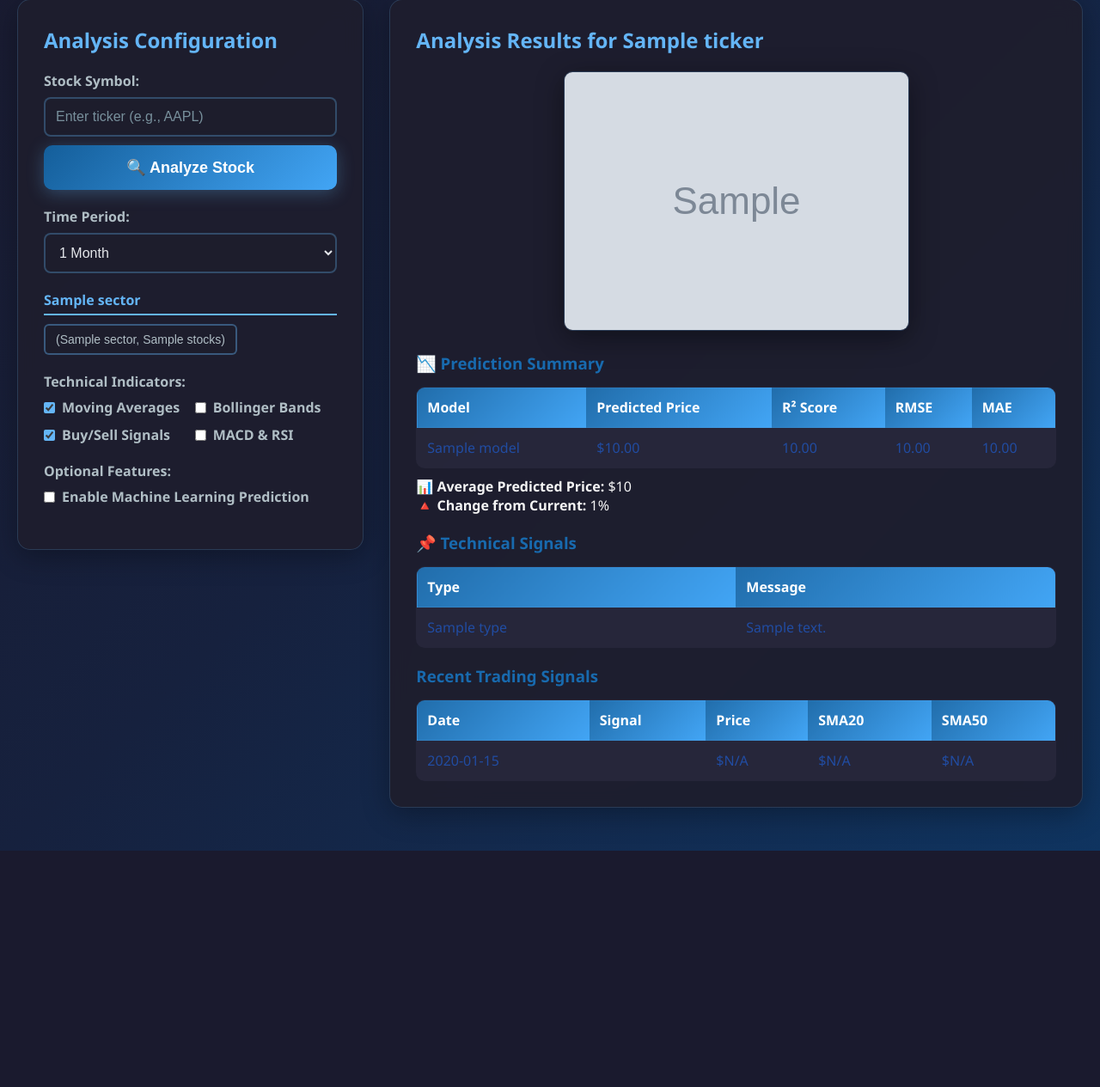
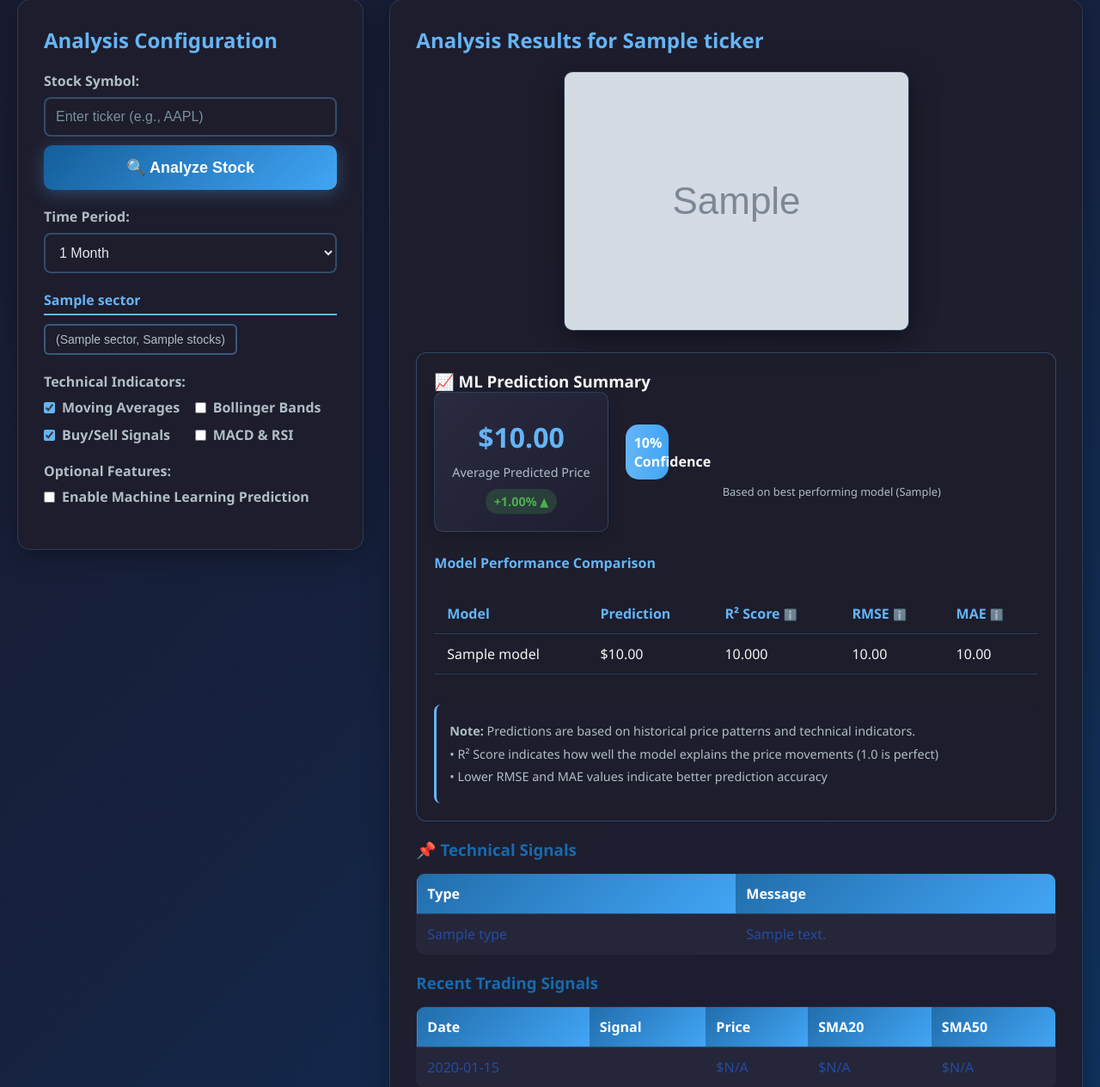
Before and after one commit to anvragsingh/Top-50_Stocks_Analyzer, a Flask app: template templates/index.html in a window 1280 px wide. Shown: the part 266-1531 px from the top of the page at 86% size. Before the commit the page ends 1256 px from the top, so only its background shows below. Run offline with Flask 3, Linux system fonts and the light colour scheme; the template is opened without the code that fills it: most values are stand-ins (such as "Sample title", 1, 10 or a date in 2020); grey boxes marked "Sample" are stand-in pictures; data that the repository does not hold is empty.

Commit message:
enhance code productivity

```diff
--- a/app.py
+++ b/app.py
@@ -152,71 +152,116 @@
 
     def prepare_features(self, df: pd.DataFrame) -> pd.DataFrame:
         """Prepare comprehensive feature set with technical indicators."""
-        df = df.copy()
+        try:
+            df = df.copy()
 
-        # Add basic price features
-        df['price_change'] = df['Close'].pct_change()
-        df['price_change_lag1'] = df['price_change'].shift(1)
-        df['high_low_ratio'] = df['High'] / df['Low']
-        df['open_close_ratio'] = df['Open'] / df['Close']
+            # Basic price features
+            df['price_change'] = df['Close'].pct_change()
+            df['price_change_lag1'] = df['price_change'].shift(1)
+            df['price_change_lag2'] = df['price_change'].shift(2)
+            df['high_low_ratio'] = df['High'] / df['Low']
+            df['open_close_ratio'] = df['Open'] / df['Close']
+            df['close_open_ratio'] = df['Close'] / df['Open']
 
-        # Add moving averages
-        df = TechnicalIndicators.moving_averages(df)
+            # Add moving averages
+            df = TechnicalIndicators.moving_averages(df)
 
-        # Add RSI
-        df['RSI'] = TechnicalIndicators.rsi(df)
+            # Add RSI
+            df['RSI'] = TechnicalIndicators.rsi(df)
 
-        # Add MACD
-        macd, signal, histogram = TechnicalIndicators.macd(df)
-        df['MACD'] = macd
-        df['MACD_Signal'] = signal
-        df['MACD_Histogram'] = histogram
+            # Add MACD
+            macd, signal, histogram = TechnicalIndicators.macd(df)
+            df['MACD'] = macd
+            df['MACD_Signal'] = signal
+            df['MACD_Histogram'] = histogram
 
-        # Add Bollinger Bands
-        bb_upper, bb_lower, bb_middle = TechnicalIndicators.bollinger_bands(df)
-        df['BB_Upper'] = bb_upper
-        df['BB_Lower'] = bb_lower
-        df['BB_Width'] = (bb_upper - bb_lower) / bb_middle
+            # Add Bollinger Bands
+            bb_upper, bb_lower, bb_middle = TechnicalIndicators.bollinger_bands(df)
+            df['BB_Upper'] = bb_upper
+            df['BB_Lower'] = bb_lower
+            df['BB_Middle'] = bb_middle
+            df['BB_Width'] = (bb_upper - bb_lower) / bb_middle
 
-        # Add volatility
-        df['Volatility_10'] = df['Close'].rolling(window=min(10, len(df)//2)).std()
+            # Add volatility
+            for window in [5, 10, 20]:
+                if len(df) > window:
+                    df[f'Volatility_{window}'] = df['Close'].pct_change().rolling(window=window).std()
 
-        # Add momentum
-        momentum_period = min(5, len(df)//3)
-        if momentum_period > 0:
-            df['Momentum'] = df['Close'] / df['Close'].shift(momentum_period) - 1
+            # Add momentum
+            for period in [5, 10, 20]:
+                if len(df) > period:
+                    df[f'Momentum_{period}'] = df['Close'].pct_change(periods=period)
 
-        # Add target variable (future prices)
-        df['target'] = df['Close'].shift(-self.forecast_horizon)
+            # Add volume features if available
+            if 'Volume' in df.columns:
+                df['Volume_MA_5'] = df['Volume'].rolling(window=5).mean()
+                df['Volume_MA_20'] = df['Volume'].rolling(window=20).mean()
+                df['Volume_Ratio'] = df['Volume_MA_5'] / df['Volume_MA_20']
 
-        return df
+            # Add target variable (future prices)
+            df['target'] = df['Close'].shift(-self.forecast_horizon)
+
+            # Drop any remaining NaN values
+            df = df.dropna()
+
+            return df
+
+        except Exception as e:
+            logger.error(f"Error in prepare_features: {str(e)}", exc_info=True)
+            raise
 
     def select_features(self, df: pd.DataFrame) -> List[str]:
         """Select relevant features for modeling."""
-        exclude_cols = ['Date', 'Open', 'High', 'Low', 'Close', 'Volume', 'target']
-        feature_cols = [col for col in df.columns if col not in exclude_cols]
+        try:
+            # Always exclude these columns
+            exclude_cols = ['Date', 'Open', 'High', 'Low', 'Close', 'Volume', 'target']
 
-        # Remove features with too many NaN values
-        nan_threshold = 0.5
-        feature_cols = [col for col in feature_cols
-                       if df[col].isna().sum() / len(df) < nan_threshold]
+            # Get all available features
+            all_features = [col for col in df.columns if col not in exclude_cols]
 
-        return feature_cols
+            if not all_features:
+                logger.warning("No features available after basic filtering")
+                return []
+
+            # Remove features with too many NaN values (more than 30%)
+            nan_threshold = 0.3
+            valid_features = [col for col in all_features
+                           if df[col].isna().sum() / len(df) < nan_threshold]
+
+            # If we still have no features, try to keep at least the price-based ones
+            if not valid_features:
+                logger.warning("Falling back to basic price features")
+                valid_features = [col for col in all_features
+                               if any(x in col.lower() for x in ['price', 'close', 'rsi', 'macd'])]
+
+            logger.info(f"Selected {len(valid_features)} features for modeling")
+            return valid_features
+
+        except Exception as e:
+            logger.error(f"Error in select_features: {str(e)}", exc_info=True)
+            return []
 
     def train_and_predict(self, df: pd.DataFrame) -> Dict:
         """Train models and make predictions."""
         try:
+            logger.info(f"Starting prediction with {len(df)} data points")
+
             # Prepare features
             df_features = self.prepare_features(df)
-            df_clean = df_features.dropna()
 
-            if len(df_clean) < 30:
-                raise ValueError("Insufficient clean data for prediction")
+            if len(df_features) < 30:
+                raise ValueError(f"Insufficient clean data for prediction (only {len(df_features)} points)")
 
-            self.feature_columns = self.select_features(df_clean)
+            # Select features
+            self.feature_columns = self.select_features(df_features)
 
-            X = df_clean[self.feature_columns].values
-            y = df_clean['target'].values
+            if not self.feature_columns:
+                raise ValueError("No valid features selected for modeling")
+
+            logger.info(f"Using features: {', '.join(self.feature_columns[:10])}...")
+
+            X = df_features[self.feature_columns].values
+            y = df_features['target'].values
 
             # Remove rows where target is NaN
             valid_idx = ~np.isnan(y)
@@ -224,35 +269,53 @@
             y = y[valid_idx]
 
             if len(X) < 20:
-                raise ValueError("Insufficient data after cleaning")
-
-            # Scale features
-            X_scaled = self.scaler.fit_transform(X)
+                raise ValueError(f"Insufficient data after cleaning (only {len(X)} points)")
 
             # Split data (80% train, 20% test)
-            split_idx = int(len(X_scaled) * 0.8)
-            X_train, X_test = X_scaled[:split_idx], X_scaled[split_idx:]
+            split_idx = int(len(X) * 0.8)
+            X_train, X_test = X[:split_idx], X[split_idx:]
             y_train, y_test = y[:split_idx], y[split_idx:]
 
-            # Train models
+            # Scale features (fit only on training data to prevent data leakage)
+            X_train_scaled = self.scaler.fit_transform(X_train)
+            X_test_scaled = self.scaler.transform(X_test)
+
+            # Train models with improved configurations
             models_config = {
                 'Linear Regression': LinearRegression(),
-                'Random Forest': RandomForestRegressor(n_estimators=50, max_depth=8, random_state=42),
-                'Gradient Boosting': GradientBoostingRegressor(n_estimators=50, max_depth=4, random_state=42)
+                'Random Forest': RandomForestRegressor(
+                    n_estimators=100,
+                    max_depth=10,
+                    min_samples_split=5,
+                    random_state=42,
+                    n_jobs=-1
+                ),
+                'Gradient Boosting': GradientBoostingRegressor(
+                    n_estimators=100,
+                    max_depth=4,
+                    learning_rate=0.1,
+                    random_state=42
+                )
             }
 
             predictions = {}
 
             for name, model in models_config.items():
                 try:
-                    model.fit(X_train, y_train)
-                    y_pred = model.predict(X_test)
+                    logger.info(f"Training {name} with {len(X_train_scaled)} samples...")
+
+                    # Train model
+                    model.fit(X_train_scaled, y_train)
+
+                    # Make predictions on test set
+                    y_pred = model.predict(X_test_scaled)
 
                     # Calculate metrics
                     r2 = r2_score(y_test, y_pred)
                     rmse = np.sqrt(mean_squared_error(y_test, y_pred))
                     mae = mean_absolute_error(y_test, y_pred)
 
+                    # Store model and scores
                     self.models[name] = model
                     self.model_scores[name] = {
                         'R2': max(0, min(1, r2)),  # Clamp between 0 and 1
@@ -260,21 +323,29 @@
                         'MAE': mae
                     }
 
-                    # Make prediction for next period
+                    logger.info(f"{name} - R2: {r2:.4f}, RMSE: {rmse:.4f}, MAE: {mae:.4f}")
+
+                    # Make prediction for next period using all available data
+                    X_scaled = np.vstack([X_train_scaled, X_test_scaled])
                     if len(X_scaled) > 0:
                         last_features = X_scaled[-1].reshape(1, -1)
                         pred = model.predict(last_features)[0]
                         predictions[name] = pred
+                        logger.info(f"{name} predicted price: {pred:.2f}")
 
                 except Exception as e:
-                    logger.error(f"Error training {name}: {e}")
+                    logger.error(f"Error training {name}: {str(e)}", exc_info=True)
                     continue
 
+            if not predictions:
+                raise ValueError("No models were successfully trained")
+
+            logger.info(f"Prediction completed successfully with {len(predictions)} models")
             return predictions
 
         except Exception as e:
-            logger.error(f"Prediction error: {e}")
-            return {}
+            logger.error(f"Prediction error: {str(e)}", exc_info=True)
+            raise  # Re-raise to be handled by the caller
 
 def clean_dataframe(df):
     """Clean dataframe to handle data type issues"""
--- a/templates/index.html
+++ b/templates/index.html
@@ -551,35 +551,252 @@
                     </div>
                     {% endif %}
 {% if prediction_results %}
-<div class="signals-table">
-    <h3>📉 Prediction Summary</h3>
+<div class="prediction-container">
+    <h3>📈 ML Prediction Summary</h3>
+
+    <!-- Prediction Summary Cards -->
+    <div class="prediction-summary">
+        <div class="prediction-card">
+            <div class="prediction-value">${{ "%.2f"|format(prediction_results.average_prediction) }}</div>
+            <div class="prediction-label">Average Predicted Price</div>
+            <div class="prediction-change {% if prediction_results.change_percent >= 0 %}positive{% else %}negative{% endif %}">
+                {{ '%+.2f'|format(prediction_results.change_percent) }}%
+                {% if prediction_results.change_percent >= 0 %}▲{% else %}▼{% endif %}
+            </div>
+        </div>
+        <div class="confidence-indicator">
+            <div class="confidence-bar" style="width: {{ (prediction_results.model_scores[prediction_results.best_model]['R2'] * 100)|round(1) }}%">
+                {{ (prediction_results.model_scores[prediction_results.best_model]['R2'] * 100)|round(1) }}% Confidence
+            </div>
+            <div class="confidence-note">Based on best performing model ({{ prediction_results.best_model }})</div>
+        </div>
+    </div>
+
+    <!-- Model Comparison Table -->
+    <div class="model-comparison">
+        <h4>Model Performance Comparison</h4>
+        <div class="table-responsive">
             <table>
                 <thead>
                     <tr>
                         <th>Model</th>
-                <th>Predicted Price</th>
-                <th>R² Score</th>
-                <th>RMSE</th>
-                <th>MAE</th>
+                        <th>Prediction</th>
+                        <th title="R² Score - Higher is better (1.0 is perfect)">R² Score <span class="info-icon">ℹ️</span></th>
+                        <th title="Root Mean Squared Error - Lower is better">RMSE <span class="info-icon">ℹ️</span></th>
+                        <th title="Mean Absolute Error - Lower is better">MAE <span class="info-icon">ℹ️</span></th>
                     </tr>
                 </thead>
                 <tbody>
                     {% for model, value in prediction_results.predictions.items() %}
-            <tr>
-                <td>{{ model }} {% if model == prediction_results.best_model %}⭐{% endif %}</td>
+                    <tr class="{% if model == prediction_results.best_model %}best-model{% endif %}">
+                        <td>
+                            {{ model }}
+                            {% if model == prediction_results.best_model %}
+                            <span class="best-badge">Best</span>
+                            {% endif %}
+                        </td>
                         <td>${{ "%.2f"|format(value) }}</td>
-                <td>{{ "%.2f"|format(prediction_results.model_scores[model]['R2']) }}</td>
+                        <td class="{% if prediction_results.model_scores[model]['R2'] >= 0.7 %}good-score
+                                 {% elif prediction_results.model_scores[model]['R2'] >= 0.4 %}medium-score
+                                 else %}poor-score{% endif %}">
+                            {{ "%.3f"|format(prediction_results.model_scores[model]['R2']) }}
+                        </td>
                         <td>{{ "%.2f"|format(prediction_results.model_scores[model]['RMSE']) }}</td>
                         <td>{{ "%.2f"|format(prediction_results.model_scores[model]['MAE']) }}</td>
                     </tr>
                     {% endfor %}
                 </tbody>
             </table>
-    <p style="margin-top: 10px;">
-        📊 <strong>Average Predicted Price:</strong> ${{ prediction_results.average_prediction }}<br>
-        🔺 <strong>Change from Current:</strong> {{ prediction_results.change_percent }}%
-    </p>
         </div>
+    </div>
+
+    <!-- Prediction Notes -->
+    <div class="prediction-notes">
+        <p><strong>Note:</strong> Predictions are based on historical price patterns and technical indicators.</p>
+        <p>• R² Score indicates how well the model explains the price movements (1.0 is perfect)</p>
+        <p>• Lower RMSE and MAE values indicate better prediction accuracy</p>
+    </div>
+</div>
+
+<style>
+.prediction-container {
+    background: rgba(30, 30, 46, 0.8);
+    border-radius: 12px;
+    padding: 20px;
+    margin: 20px 0;
+    border: 1px solid rgba(100, 181, 246, 0.3);
+}
+
+.prediction-summary {
+    display: flex;
+    flex-wrap: wrap;
+    gap: 20px;
+    margin-bottom: 25px;
+    align-items: center;
+}
+
+.prediction-card {
+    background: linear-gradient(135deg, #2a2a40 0%, #1e1e30 100%);
+    border-radius: 10px;
+    padding: 20px;
+    min-width: 200px;
+    text-align: center;
+    box-shadow: 0 4px 15px rgba(0,0,0,0.2);
+    border: 1px solid rgba(100, 181, 246, 0.2);
+}
+
+.prediction-value {
+    font-size: 2rem;
+    font-weight: bold;
+    color: #64b5f6;
+    margin: 10px 0;
+}
+
+.prediction-label {
+    color: #b0bec5;
+    font-size: 0.9rem;
+    margin-bottom: 10px;
+}
+
+.prediction-change {
+    font-weight: bold;
+    padding: 5px 10px;
+    border-radius: 15px;
+    display: inline-block;
+    font-size: 0.9rem;
+}
+
+.prediction-change.positive {
+    background-color: rgba(76, 175, 80, 0.2);
+    color: #4caf50;
+}
+
+.prediction-change.negative {
+    background-color: rgba(244, 67, 54, 0.2);
+    color: #f44336;
+}
+
+.confidence-indicator {
+    flex: 1;
+    min-width: 250px;
+}
+
+.confidence-bar {
+    background: linear-gradient(90deg, #64b5f6, #42a5f5);
+    border-radius: 15px;
+    color: white;
+    padding: 10px;
+    text-align: center;
+    font-weight: bold;
+    margin-bottom: 5px;
+    transition: width 1s ease-in-out;
+    min-width: 50px;
+}
+
+.confidence-note {
+    font-size: 0.8rem;
+    color: #b0bec5;
+    text-align: center;
+}
+
+.model-comparison {
+    margin: 25px 0;
+}
+
+.model-comparison h4 {
+    color: #64b5f6;
+    margin-bottom: 15px;
+}
+
+.table-responsive {
+    overflow-x: auto;
+}
+
+.model-comparison table {
+    width: 100%;
+    border-collapse: collapse;
+    margin: 10px 0;
+}
+
+.model-comparison th, .model-comparison td {
+    padding: 12px 15px;
+    text-align: left;
+    border-bottom: 1px solid rgba(100, 181, 246, 0.2);
+}
+
+.model-comparison th {
+    color: #64b5f6;
+    font-weight: 600;
+    position: relative;
+    cursor: help;
+}
+
+.model-comparison tr:hover {
+    background-color: rgba(100, 181, 246, 0.1);
+}
+
+.best-model {
+    background-color: rgba(100, 181, 246, 0.1);
+    border-left: 3px solid #64b5f6;
+}
+
+.best-badge {
+    background: #64b5f6;
+    color: white;
+    font-size: 0.7rem;
+    padding: 2px 8px;
+    border-radius: 10px;
+    margin-left: 8px;
+    font-weight: normal;
+}
+
+.good-score { color: #4caf50; }
+.medium-score { color: #ff9800; }
+.poor-score { color: #f44336; }
+
+.info-icon {
+    cursor: help;
+    font-size: 0.8em;
+    opacity: 0.7;
+}
+
+.prediction-notes {
+    margin-top: 20px;
+    padding: 15px;
+    background: rgba(30, 30, 46, 0.5);
+    border-radius: 8px;
+    font-size: 0.9rem;
+    color: #b0bec5;
+    border-left: 3px solid #64b5f6;
+}
+
+.prediction-notes p {
+    margin: 5px 0;
+    line-height: 1.5;
+}
+
+/* Responsive adjustments */
+@media (max-width: 768px) {
+    .prediction-summary {
+        flex-direction: column;
+        align-items: stretch;
+    }
+
+    .prediction-card {
+        width: 100%;
+        margin-bottom: 15px;
+    }
+
+    .model-comparison th, .model-comparison td {
+        padding: 8px 10px;
+        font-size: 0.9rem;
+    }
+
+    .prediction-value {
+        font-size: 1.8rem;
+    }
+}
+</style>
 {% endif %}
 
 {% if signals %}
```
Also changed, not shown: static/plot_GOOGL_1749627574.png (added), static/plot_GS_1749627302.png (added), static/plot_GS_1749627730.png (added). Lines whose indentation alone changed are shown as unchanged.
